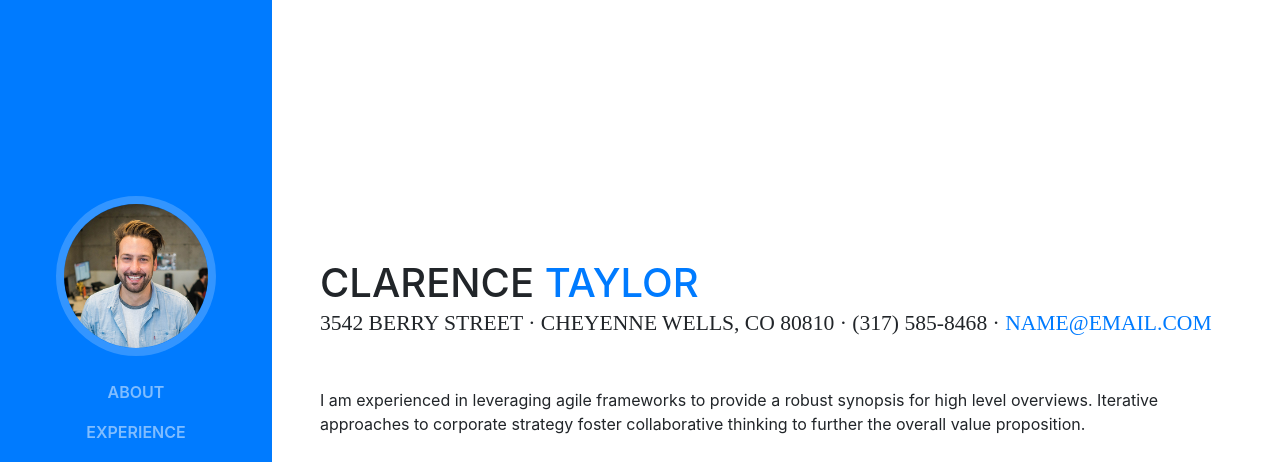
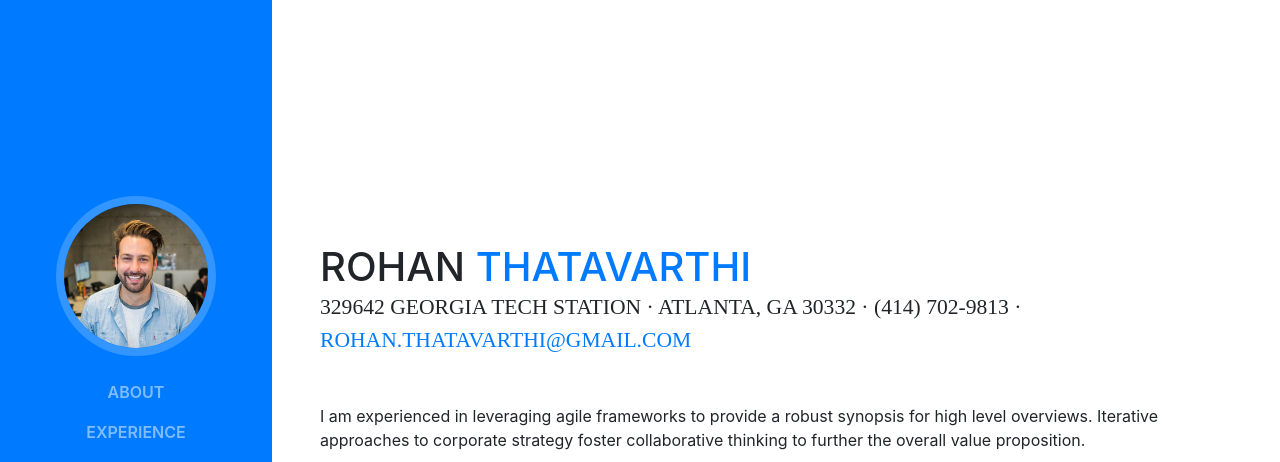
Before and after one commit to rohan-thatavarthi/rohan-thatavarthi.github.io, a website with bundled scripts: page index.html in a window 1280 px wide. Shown: the top 462 px of the page. Built offline with nearby package versions, Linux system fonts and the light colour scheme; a web font is replaced by a local one.

Commit message:
Updated the about section

```diff
--- a/index.html
+++ b/index.html
@@ -65,11 +65,11 @@
 
       <section class="resume-section p-3 p-lg-5 d-flex d-column" id="about">
         <div class="my-auto">
-          <h1 class="mb-0">Clarence
-            <span class="text-primary">Taylor</span>
+          <h1 class="mb-0">Rohan
+            <span class="text-primary">Thatavarthi</span>
           </h1>
-          <div class="subheading mb-5">3542 Berry Street · Cheyenne Wells, CO 80810 · (317) 585-8468 ·
-            <a href="mailto:name@email.com">name@email.com</a>
+          <div class="subheading mb-5">329642 Georgia Tech Station · Atlanta, GA 30332 · (414) 702-9813 ·
+            <a href="mailto:name@email.com">rohan.thatavarthi@gmail.com</a>
           </div>
           <p class="mb-5">I am experienced in leveraging agile frameworks to provide a robust synopsis for high level overviews. Iterative approaches to corporate strategy foster collaborative thinking to further the overall value proposition.</p>
           <ul class="list-inline list-social-icons mb-0">
```
